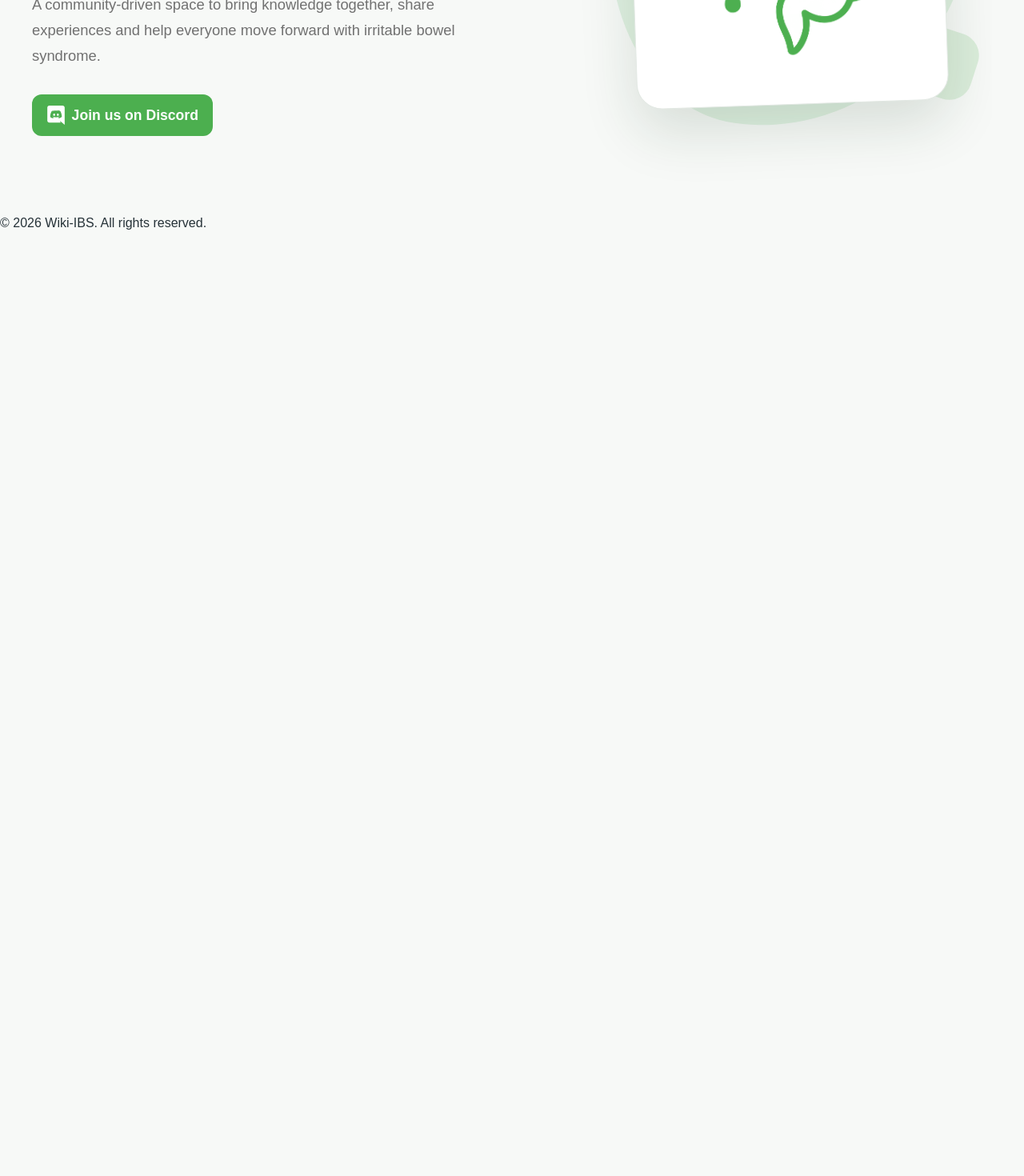
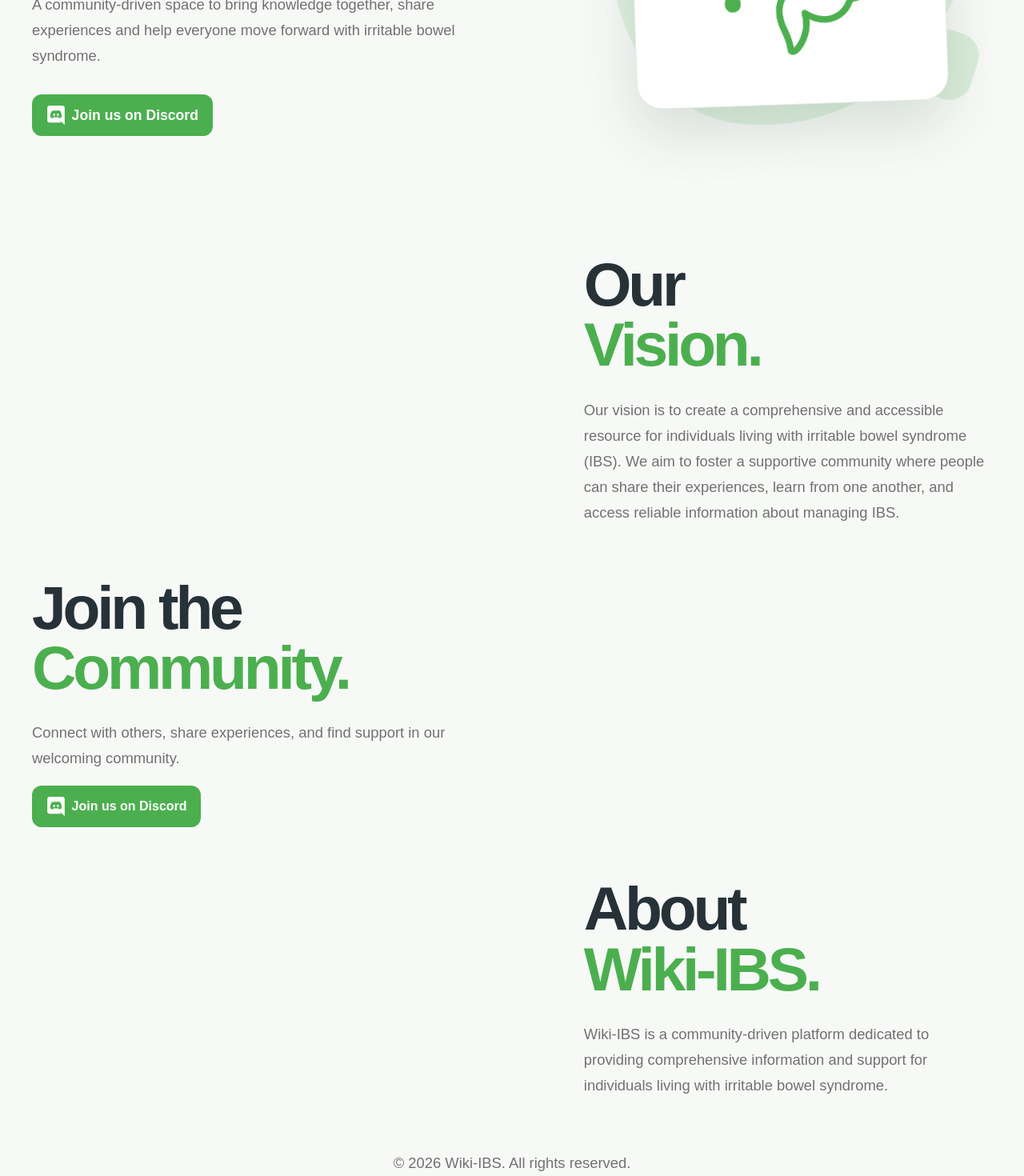
Before and after one commit to Nico-Coni/Wiki-IBS, a React (Vite) app: page / in a window 1280 px wide. Shown: the part 464-1934 px from the top of the page at 80% size. Before the commit the page ends 800 px from the top, so only its background shows below. Built offline with nearby package versions, Linux system fonts and the light colour scheme.

Commit message:
Added components on the home page

```diff
--- a/src/App.tsx
+++ b/src/App.tsx
@@ -1,7 +1,9 @@
 import Header from './components/Header/Header'
 import Footer from './components/Footer/Footer'
 import Hero from './components/Hero/Hero'
-// import About from './components/About/About'
+import About from './components/About/About'
+import Community from './components/Community/Community'
+import Vision from './components/Vision/Vision'
 
 function App() {
 
@@ -11,7 +13,9 @@ function App() {
 
       <main>
         <Hero />
-        {/* <About /> */}
+        <Vision />
+        <Community />
+        <About />
       </main>
 
       <Footer />
--- a/src/components/About/About.css
+++ b/src/components/About/About.css
@@ -0,0 +1,32 @@
+.about {
+    display: grid;
+    grid-template-columns: minmax(0, 1fr) minmax(320px, 0.85fr);
+    align-items: center;
+    gap: clamp(3rem, 7vw, 7rem);
+    width: min(100% - 2rem, 1200px);
+    margin: 0 auto;
+    padding: clamp(2.5rem, 5vw, 4.5rem) 0 0;
+    overflow: hidden;
+}
+
+.about__title {
+    margin: 0;
+    color: var(--text);
+    font-size: clamp(2.8rem, 6vw, 5.4rem);
+    font-weight: 800;
+    letter-spacing: -0.055em;
+    line-height: 0.98;
+}
+
+.about__title span {
+    display: block;
+    color: var(--primary);
+}
+
+.about__description {
+    max-width: 590px;
+    margin: 1.75rem 0 0;
+    color: var(--text-secondary);
+    font-size: clamp(1rem, 1.5vw, 1.15rem);
+    line-height: 1.75;
+}
--- a/src/components/About/About.tsx
+++ b/src/components/About/About.tsx
@@ -1,8 +1,11 @@
+import './About.css'
+
 function About() {
     return (
         <section className="about" id="about">
+            <div></div>
             <div className="about__content">
-                <h2 className="about__title">About Wiki-IBS</h2>
+                <h2 className="about__title">About <span>Wiki-IBS.</span></h2>
                 <p className="about__description">
                     Wiki-IBS is a community-driven platform dedicated to providing
                     comprehensive information and support for individuals living with
--- a/src/components/Community/Community.css
+++ b/src/components/Community/Community.css
@@ -0,0 +1,32 @@
+.community {
+    display: grid;
+    grid-template-columns: minmax(0, 1fr) minmax(320px, 0.85fr);
+    align-items: center;
+    gap: clamp(3rem, 7vw, 7rem);
+    width: min(100% - 2rem, 1200px);
+    margin: 0 auto;
+    padding: clamp(2.5rem, 5vw, 4.5rem) 0 0;
+    overflow: hidden;
+}
+
+.community__title {
+    margin: 0;
+    color: var(--text);
+    font-size: clamp(2.8rem, 6vw, 5.4rem);
+    font-weight: 800;
+    letter-spacing: -0.055em;
+    line-height: 0.98;
+}
+
+.community__title span {
+    display: block;
+    color: var(--primary);
+}
+
+.community__description {
+    max-width: 590px;
+    margin: 1.75rem 0 0;
+    color: var(--text-secondary);
+    font-size: clamp(1rem, 1.5vw, 1.15rem);
+    line-height: 1.75;
+}
--- a/src/components/Community/Community.tsx
+++ b/src/components/Community/Community.tsx
@@ -0,0 +1,23 @@
+import './Community.css'
+
+function Community() {
+    return (
+        <section className="community" id="community" >
+            <div className="community__content" >
+                <h2 className="community__title" >Join the <span>Community.</span></h2>
+                <p className="community__description" > Connect with others, share experiences, and find support in our welcoming community.
+                </p>
+                <br />
+                <a className="button button--primary community__discord"
+                    href="#"
+                >
+                    <span className="header__discord-logo"
+                        aria-hidden="true"
+                    />
+                    Join us on Discord
+                </a>
+            </div>
+        </section>)
+}
+
+export default Community
--- /dev/null
+++ b/src/components/Footer/Footer.css
@@ -0,0 +1,17 @@
+.footer {
+    display: flex;
+    align-items: center;
+    justify-content: center;
+    gap: clamp(3rem, 7vw, 7rem);
+    width: min(100% - 2rem, 1200px);
+    margin: 0 auto;
+    padding: clamp(2.5rem, 5vw, 4.5rem) 0 0;
+    overflow: hidden;
+}
+
+.footer p {
+    margin: 0;
+    color: var(--text-secondary);
+    font-size: clamp(1rem, 1.5vw, 1.15rem);
+    line-height: 1.75;
+}
--- a/src/components/Footer/Footer.tsx
+++ b/src/components/Footer/Footer.tsx
@@ -1,6 +1,8 @@
+import './Footer.css'
+
 function Footer() {
     return (
-        <footer>
+        <footer className="footer" id="footer">
             <p>&copy; 2026 Wiki-IBS. All rights reserved.</p>
         </footer>
     )
--- a/src/components/Header/Header.tsx
+++ b/src/components/Header/Header.tsx
@@ -4,9 +4,9 @@ import logo from '../../assets/IBS_Logo.png'
 
 
 const navigation = [
-    { label: 'About', href: '#about' },
     { label: 'Vision', href: '#vision' },
     { label: 'Community', href: '#community' },
+    { label: 'About', href: '#about' },
 ]
 
 function Header() {
@@ -68,7 +68,9 @@ function Header() {
 
                 <a
                     className="button button--primary header__discord"
-                    href="#community"
+                    href="https://discord.gg/bN5MNpfvht"
+                    target="_blank"
+                    rel="noopener noreferrer"
                 >
                     <span
                         className="header__discord-logo"
--- a/src/components/Hero/Hero.tsx
+++ b/src/components/Hero/Hero.tsx
@@ -19,7 +19,7 @@ function Hero() {
                     irritable bowel syndrome.
                 </p>
 
-                <a className="hero__button" href="#community">
+                <a className="hero__button" href="https://discord.gg/bN5MNpfvht">
                     <span
                         className="header__discord-logo"
                         aria-hidden="true"
--- a/src/components/Vision/Vision.css
+++ b/src/components/Vision/Vision.css
@@ -0,0 +1,32 @@
+.vision {
+    display: grid;
+    grid-template-columns: minmax(0, 1fr) minmax(320px, 0.85fr);
+    align-items: center;
+    gap: clamp(3rem, 7vw, 7rem);
+    width: min(100% - 2rem, 1200px);
+    margin: 0 auto;
+    padding: clamp(2.5rem, 5vw, 4.5rem) 0 0;
+    overflow: hidden;
+}
+
+.vision__title {
+    margin: 0;
+    color: var(--text);
+    font-size: clamp(2.8rem, 6vw, 5.4rem);
+    font-weight: 800;
+    letter-spacing: -0.055em;
+    line-height: 0.98;
+}
+
+.vision__title span {
+    display: block;
+    color: var(--primary);
+}
+
+.vision__description {
+    max-width: 590px;
+    margin: 1.75rem 0 0;
+    color: var(--text-secondary);
+    font-size: clamp(1rem, 1.5vw, 1.15rem);
+    line-height: 1.75;
+}
--- a/src/components/Vision/Vision.tsx
+++ b/src/components/Vision/Vision.tsx
@@ -0,0 +1,17 @@
+import './Vision.css'
+
+function Vision() {
+    return (
+        <section className="vision" id="vision">
+            <div></div>
+            <div className="vision__content">
+                <h2 className="vision__title">Our <span>Vision.</span></h2>
+                <p className="vision__description">
+                    Our vision is to create a comprehensive and accessible resource for individuals living with irritable bowel syndrome (IBS). We aim to foster a supportive community where people can share their experiences, learn from one another, and access reliable information about managing IBS.
+                </p>
+            </div>
+        </section>
+    )
+}
+
+export default Vision
```
Also changed, not shown: src/assets/Forums_IBS.png (added).
